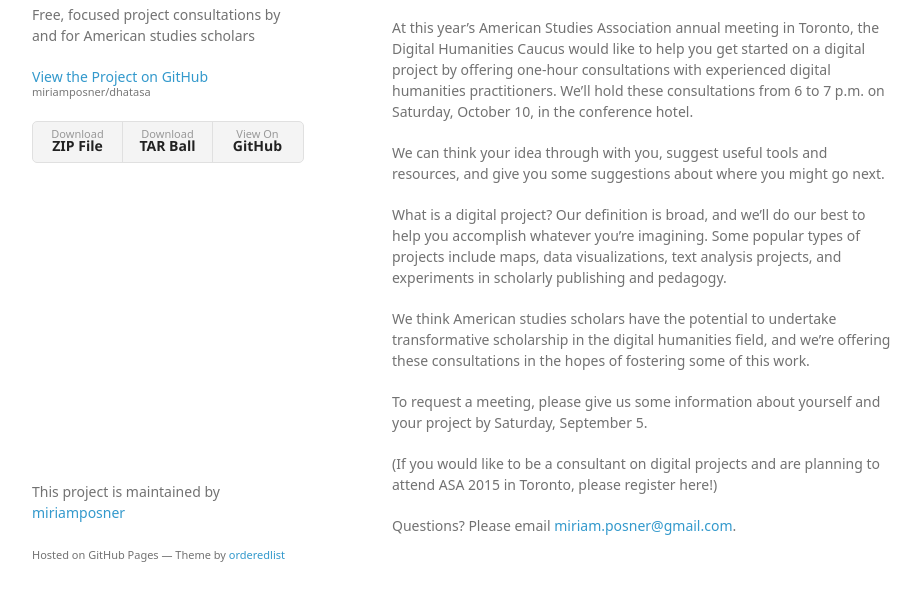
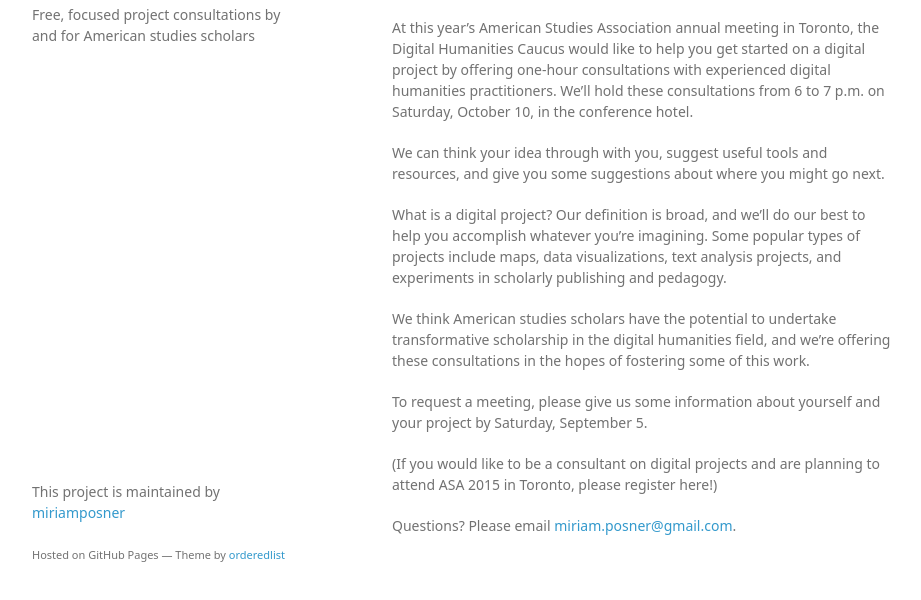
Before and after one commit to miriamposner/dhatasa, a plain HTML site: page index.html in a window 1280 px wide. Shown: the part 166-766 px from the top of the page, without its empty margins (178-1099 px from the left). Drawn offline with Linux system fonts and the light colour scheme; a web font is replaced by a local one.

Commit message:
trying to get rid of github stuff

```diff
--- a/index.html
+++ b/index.html
@@ -17,15 +17,6 @@
       <header>
         <h1>Digital Project Consultations at ASA 2016</h1>
         <p>Free, focused project consultations by and for American studies scholars</p>
-
-        <p class="view"><a href="https://github.com/miriamposner/dhatasa">View the Project on GitHub <small>miriamposner/dhatasa</small></a></p>
-
-
-        <ul>
-          <li><a href="https://github.com/miriamposner/dhatasa/zipball/master">Download <strong>ZIP File</strong></a></li>
-          <li><a href="https://github.com/miriamposner/dhatasa/tarball/master">Download <strong>TAR Ball</strong></a></li>
-          <li><a href="https://github.com/miriamposner/dhatasa">View On <strong>GitHub</strong></a></li>
-        </ul>
       </header>
       <section>
         <h1>
```
